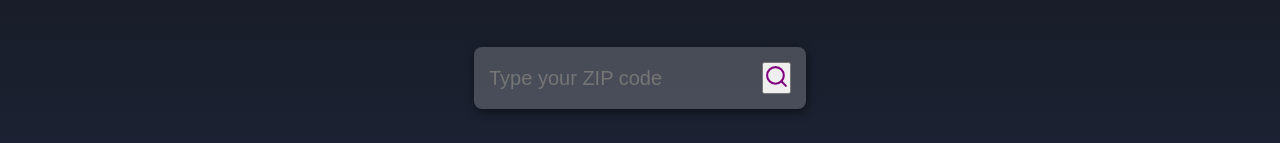
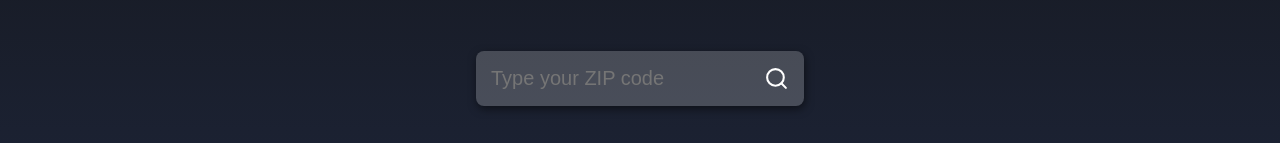
Before and after one commit to marcelovsk1/react-one, a React (Create React App) app in the folder localizer/: page / in a window 1280 px wide. Shown: the part 348-491 px from the top of the page. Built offline with nearby package versions, Linux system fonts and the light colour scheme.

Commit message:
working on

```diff
--- a/localizer/src/App.js
+++ b/localizer/src/App.js
@@ -13,7 +13,7 @@ function App() {
         />
 
       <button className="buttonSearch">
-        <FiSearch size={25} color="purple"/>
+        <FiSearch size={25} color="white"/>
       </button>
       </div>
 
--- a/localizer/src/styles.css
+++ b/localizer/src/styles.css
@@ -43,3 +43,12 @@
 /* .containerInput input::placeholder {
   color: #f1f1f1
 } */
+
+.buttonSearch {
+  background-color: transparent;
+  border: 0;
+  display: flex;
+  justify-content: center;
+  align-items: center;
+  cursor: pointer;
+}
```
